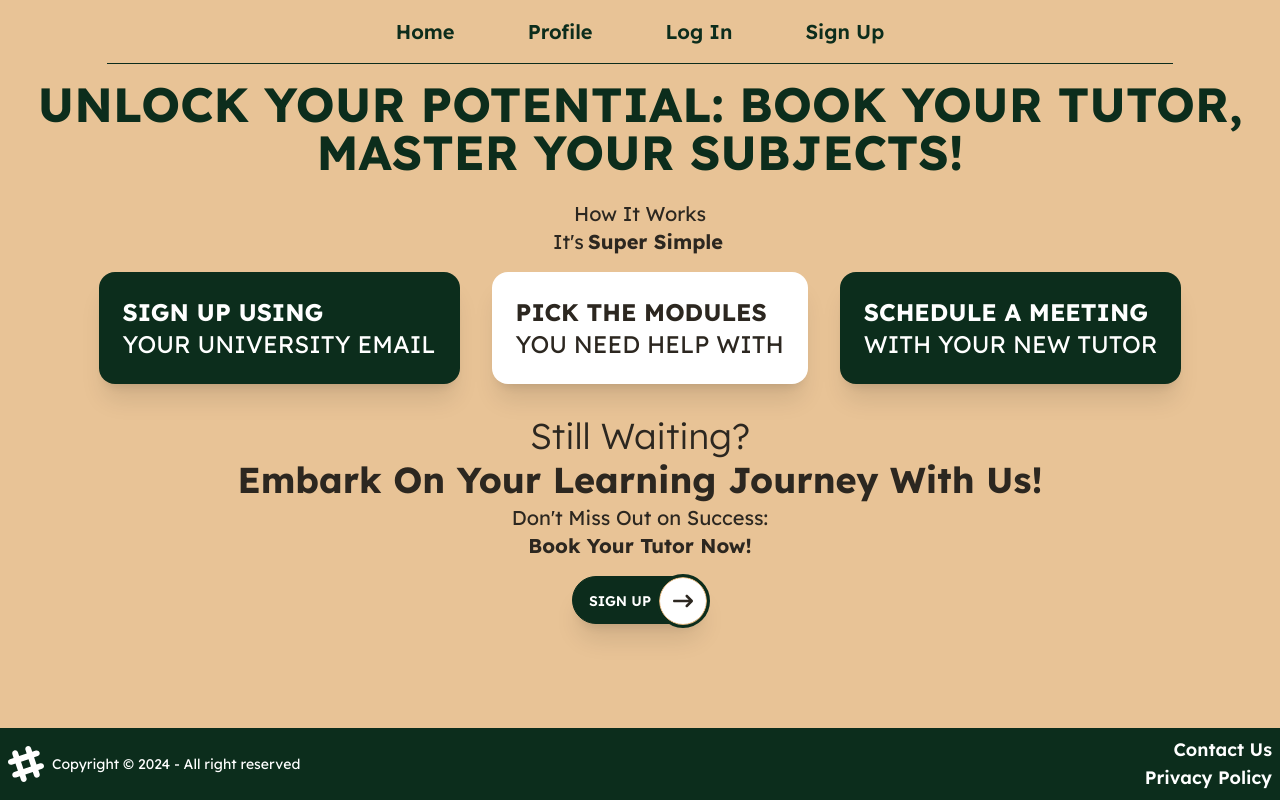
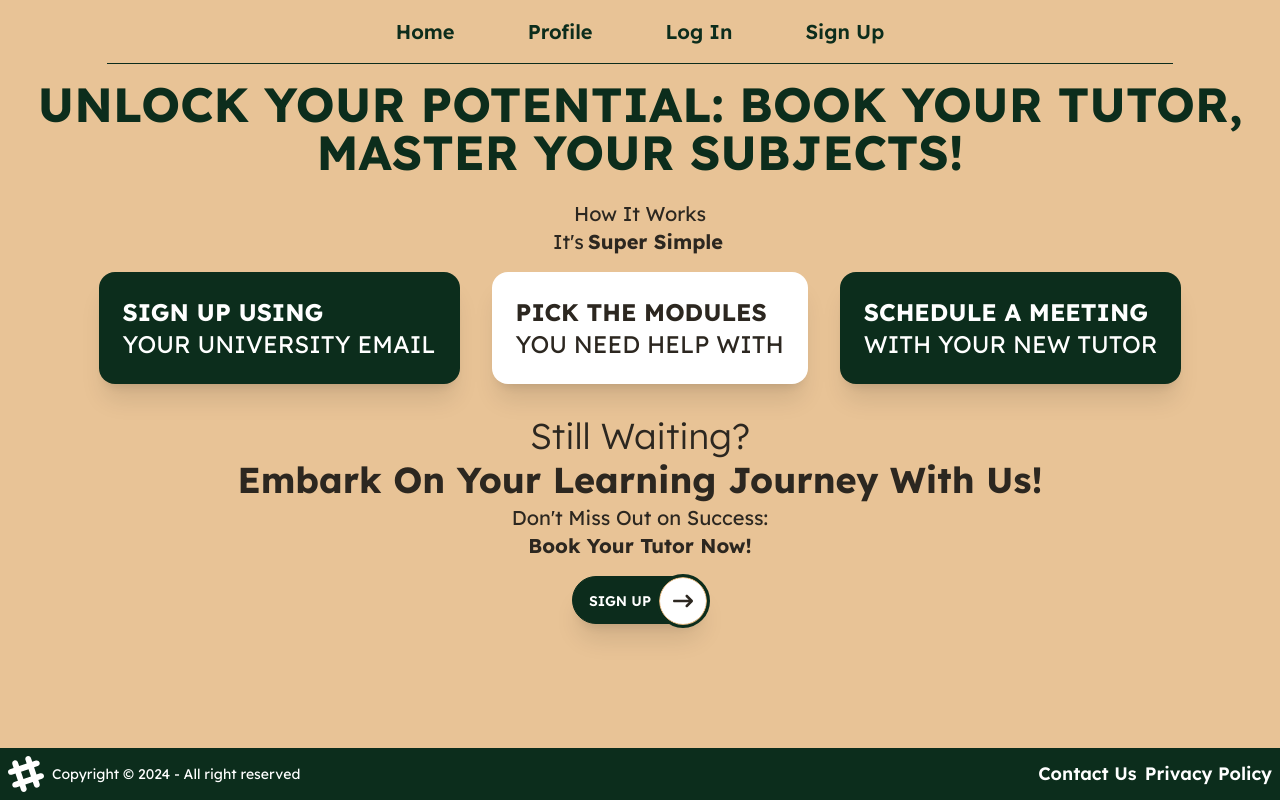
Before and after one commit to N1tingale/Year2Year, a React (Vite) app in the folder frontend/: page / in a window 1280 px wide. Built offline with nearby package versions, Linux system fonts and the light colour scheme.

Commit message:
Changed footer to be smaller

```diff
--- a/frontend/src/components/Footer.jsx
+++ b/frontend/src/components/Footer.jsx
@@ -16,7 +16,7 @@ export default function Footer() {
         <p>Copyright © {new Date().getFullYear()} - All right reserved</p>
       </aside>
       <nav className="grid-flow-col gap-4 text-white flex md:place-self-center md:justify-self-end">
-        <div className="text-lg font-semibold text-right">
+        <div className="flex gap-2 text-lg font-semibold text-right">
           <p>Contact Us</p>
           <p>Privacy Policy</p>
         </div>
```
